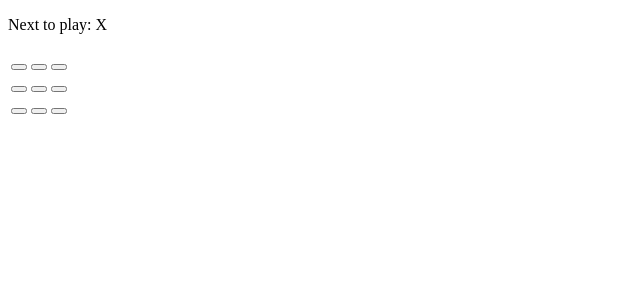
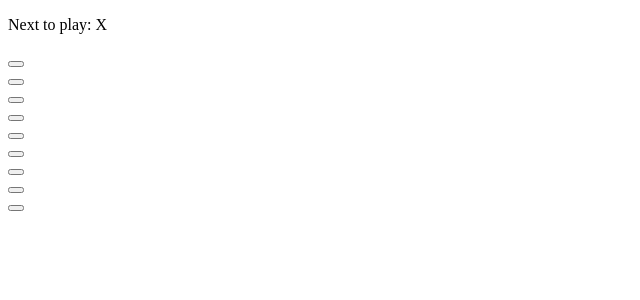
Before and after one commit to beporter/ts-react-tictactoe, a React (Create React App) app: page / in a window 1280 px wide. Shown: the top 300 px of the page, without its empty margins (0-640 px from the left). Built offline with nearby package versions, Linux system fonts and the light colour scheme.

Commit message:
Adjust markup to provide CSS hooks.

```diff
--- a/public/index.html
+++ b/public/index.html
@@ -8,6 +8,6 @@
 </head>
 <body>
   <noscript>You need to enable JavaScript to run this app.</noscript>
-  <div id="root"></div>
+  <div id="root" class="container"></div>
 </body>
 </html>
--- a/src/Board.tsx
+++ b/src/Board.tsx
@@ -16,23 +16,19 @@ export class Board extends React.Component<Props> {
 
   public render(): JSX.Element {
     return (
-      <table className="board">
-        <tr>
-          <td>{this.renderSquare(this.props.squares[0])}</td>
-          <td>{this.renderSquare(this.props.squares[1])}</td>
-          <td>{this.renderSquare(this.props.squares[2])}</td>
-        </tr>
-        <tr>
-          <td>{this.renderSquare(this.props.squares[3])}</td>
-          <td>{this.renderSquare(this.props.squares[4])}</td>
-          <td>{this.renderSquare(this.props.squares[5])}</td>
-        </tr>
-        <tr>
-          <td>{this.renderSquare(this.props.squares[6])}</td>
-          <td>{this.renderSquare(this.props.squares[7])}</td>
-          <td>{this.renderSquare(this.props.squares[8])}</td>
-        </tr>
-      </table>
+      <div className="board">
+        <div className="octothorp">{this.renderSquare(this.props.squares[0])}</div>
+        <div className="octothorp">{this.renderSquare(this.props.squares[1])}</div>
+        <div className="octothorp">{this.renderSquare(this.props.squares[2])}</div>
+
+        <div className="octothorp">{this.renderSquare(this.props.squares[3])}</div>
+        <div className="octothorp">{this.renderSquare(this.props.squares[4])}</div>
+        <div className="octothorp">{this.renderSquare(this.props.squares[5])}</div>
+
+        <div className="octothorp">{this.renderSquare(this.props.squares[6])}</div>
+        <div className="octothorp">{this.renderSquare(this.props.squares[7])}</div>
+        <div className="octothorp">{this.renderSquare(this.props.squares[8])}</div>
+      </div>
     );
   }
 }
--- a/src/Square.tsx
+++ b/src/Square.tsx
@@ -6,8 +6,10 @@ type Props = {
 
 export const Square = (props: Props): JSX.Element => {
   return (
-    <button className="square">
-      {props.value}
-    </button>
+    <div className="square">
+      <button>
+        {props.value}
+      </button>
+    </div>
   );
 };
```
Also changed, not shown: 1 other file (tests, documents, lock files or other folders).
